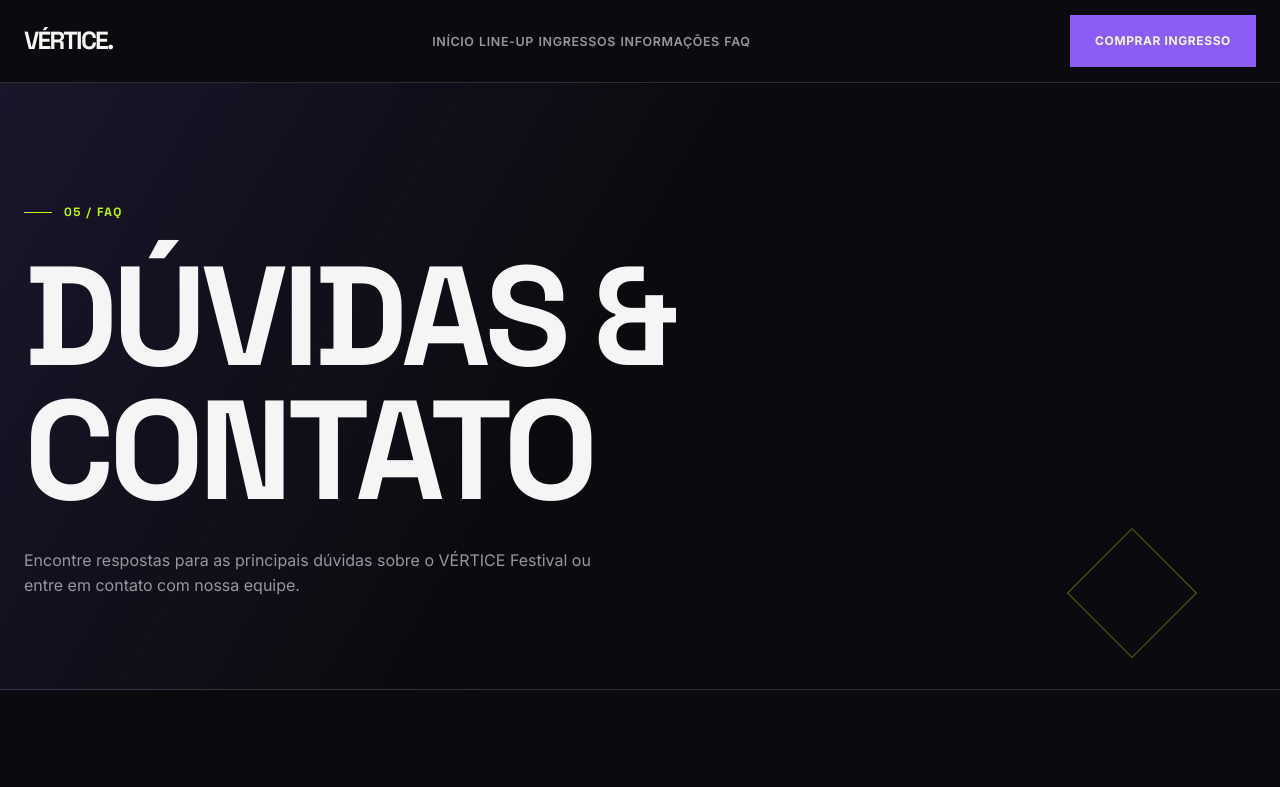
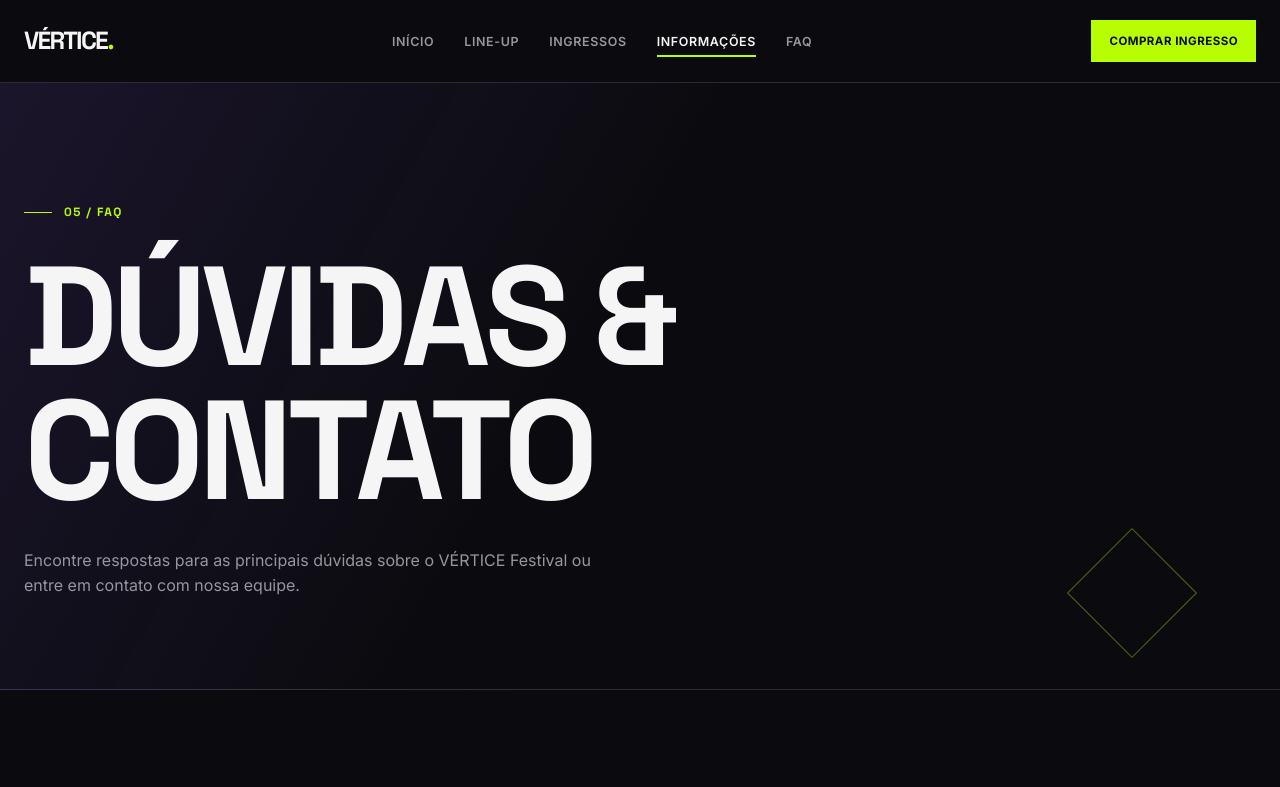
Before and after one commit to eduardo-balbino/Festival_De_Musica, a plain HTML site: page faq.html in a window 1280 px wide. Shown: the top 787 px of the page. Drawn offline with Linux system fonts and the light colour scheme.

Commit message:
Refactor code structure for improved readability and maintainability

```diff
--- a/faq.html
+++ b/faq.html
@@ -1,5 +1,6 @@
 <!DOCTYPE html>
 <html lang="pt-BR">
+
 <head>
     <meta charset="UTF-8">
     <meta name="viewport" content="width=device-width, initial-scale=1.0">
@@ -8,7 +9,9 @@
 
     <link rel="preconnect" href="https://fonts.googleapis.com">
     <link rel="preconnect" href="https://fonts.gstatic.com" crossorigin>
-    <link href="https://fonts.googleapis.com/css2?family=Inter:wght@400;500;600;700&family=Space+Grotesk:wght@500;600;700&display=swap" rel="stylesheet">
+    <link
+        href="https://fonts.googleapis.com/css2?family=Inter:wght@400;500;600;700&family=Space+Grotesk:wght@500;600;700&display=swap"
+        rel="stylesheet">
 
     <link rel="stylesheet" href="style.css">
 </head>
@@ -18,23 +21,40 @@
     <header class="site-header">
         <div class="container header-content">
 
-            <a href="index.html" class="logo">VÉRTICE.</a>
+            <a href="index.html" class="logo" aria-label="VÉRTICE Festival - Página inicial">
+                VÉRTICE<span>.</span>
+            </a>
 
             <nav class="main-nav" aria-label="Navegação principal">
-                <a href="index.html">Início</a>
-                <a href="lineup.html">Line-up</a>
-                <a href="ingressos.html">Ingressos</a>
-                <a href="informacoes.html">Informações</a>
-                <a href="faq.html">FAQ</a>
+                <ul>
+                    <li>
+                        <a href="index.html">Início</a>
+                    </li>
+
+                    <li>
+                        <a href="lineup.html">Line-up</a>
+                    </li>
+
+                    <li>
+                        <a href="ingressos.html">Ingressos</a>
+                    </li>
+
+                    <li>
+                        <a href="informacoes.html" class="active">Informações</a>
+                    </li>
+
+                    <li>
+                        <a href="faq.html">FAQ</a>
+                    </li>
+                </ul>
             </nav>
 
-            <a href="ingressos.html" class="button button-primary header-button">
+            <a href="ingressos.html" class="header-button">
                 Comprar ingresso
             </a>
 
         </div>
     </header>
-
 
     <main>
 
@@ -212,52 +232,30 @@
                             <div class="form-group">
                                 <label for="nome">Nome</label>
 
-                                <input
-                                    type="text"
-                                    id="nome"
-                                    name="nome"
-                                    placeholder="Seu nome"
-                                    required
-                                >
+                                <input type="text" id="nome" name="nome" placeholder="Seu nome" required>
                             </div>
 
 
                             <div class="form-group">
                                 <label for="email">E-mail</label>
 
-                                <input
-                                    type="email"
-                                    id="email"
-                                    name="email"
-                                    placeholder="seu@email.com"
-                                    required
-                                >
+                                <input type="email" id="email" name="email" placeholder="seu@email.com" required>
                             </div>
 
 
                             <div class="form-group">
                                 <label for="assunto">Assunto</label>
 
-                                <input
-                                    type="text"
-                                    id="assunto"
-                                    name="assunto"
-                                    placeholder="Assunto da mensagem"
-                                    required
-                                >
+                                <input type="text" id="assunto" name="assunto" placeholder="Assunto da mensagem"
+                                    required>
                             </div>
 
 
                             <div class="form-group">
                                 <label for="mensagem">Mensagem</label>
 
-                                <textarea
-                                    id="mensagem"
-                                    name="mensagem"
-                                    rows="7"
-                                    placeholder="Digite sua mensagem..."
-                                    required
-                                ></textarea>
+                                <textarea id="mensagem" name="mensagem" rows="7" placeholder="Digite sua mensagem..."
+                                    required></textarea>
                             </div>
 
                         </div>
@@ -351,11 +349,12 @@
             <div class="footer-bottom">
                 <span>© 2026 VÉRTICE Festival</span>
                 <span>São Paulo — SP</span>
-                <span>Dupla: Edu &amp; [Nome do integrante]</span>
+                <span>Dupla:Eduardo Balbino &amp; Leonardo Mendes</span>
             </div>
 
         </div>
     </footer>
 
 </body>
+
 </html>
--- a/style.css
+++ b/style.css
@@ -1330,6 +1330,18 @@
 }
 
 
+.faq-header .header-content {
+    gap: 48px;
+}
+
+.faq-header .main-nav {
+    gap: 32px;
+}
+
+.faq-header .header-button {
+    margin-left: 16px;
+}
+
 /* =========================================================
    16. FOOTER
    ========================================================= */
```
Also changed, not shown: informacoes.html (+1 -1 lines), ingressos.html (+1 -1 lines), img/antes.png (added), img/depois.png (added), 1 other file.
